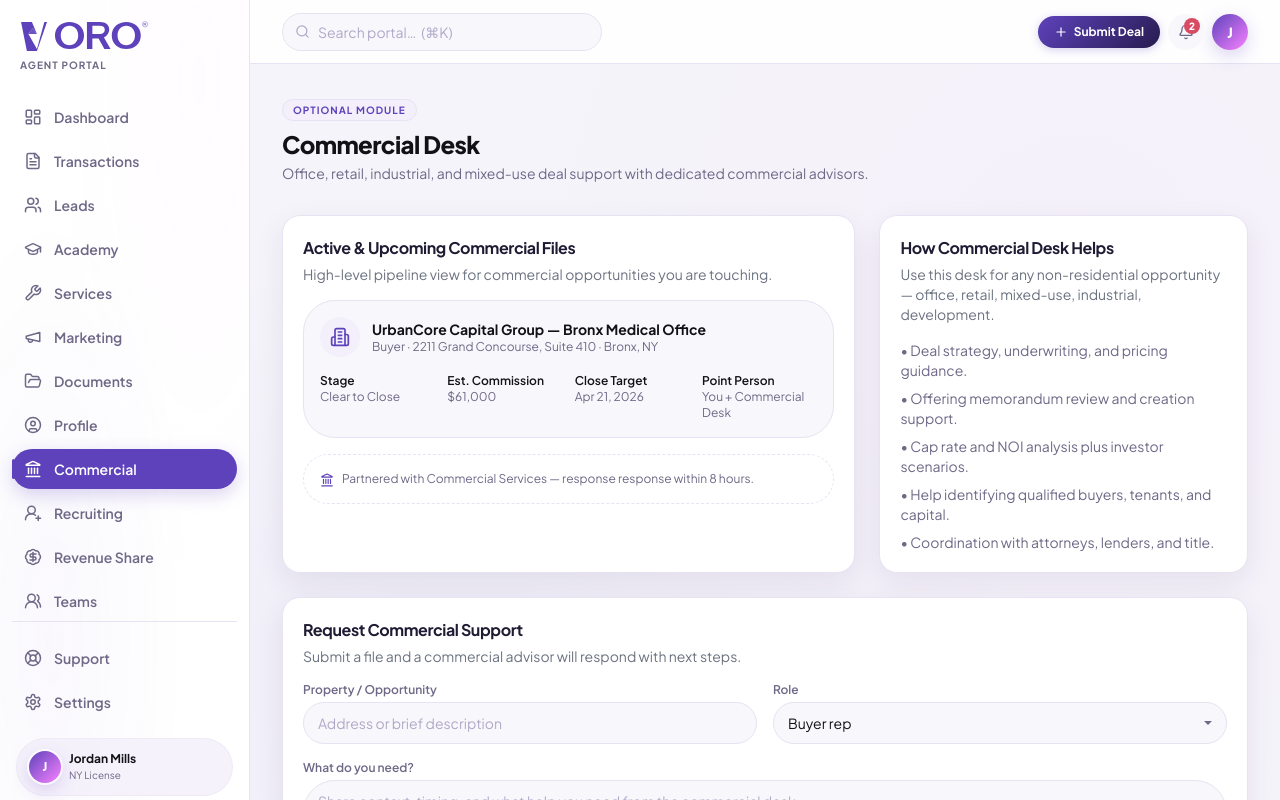
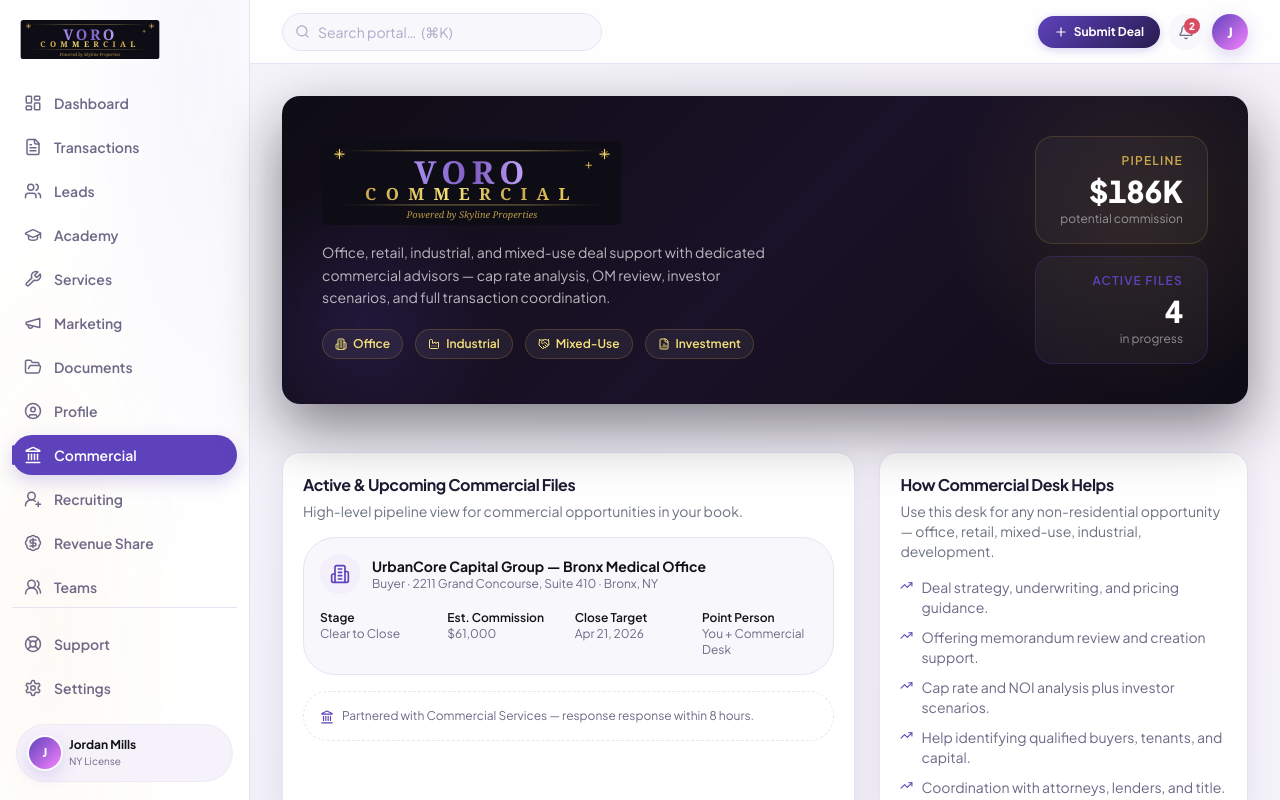
Before and after one commit to rubbik26-commits/VORO, a Next.js app: page /commercial in a window 1280 px wide. Shown: the top 800 px of the page. Built offline with nearby package versions, Linux system fonts and the light colour scheme.

Commit message:
feat: add VoroCommercialLogo + update commercial page hero + sidebar commercial badge

```diff
--- a/app/(portal)/commercial/page.tsx
+++ b/app/(portal)/commercial/page.tsx
@@ -3,11 +3,19 @@ import { useEffect, useMemo, useState } from "react";
 import Card from "@/components/ui/Card";
 import PageHeader from "@/components/ui/PageHeader";
 import AnimatedNumber from "@/components/ui/AnimatedNumber";
+import VoroCommercialLogo from "@/components/ui/VoroCommercialLogo";
 import { getServices, createCommercialRequest } from "@/lib/api";
 import { track } from "@/lib/analytics";
 import type { Service } from "@/lib/types";
 import { useToast } from "@/components/ui/Toast";
-import { Building2, Landmark, BriefcaseBusiness } from "lucide-react";
+import { Building2, Landmark, BriefcaseBusiness, TrendingUp, FileBarChart2, Handshake, Factory } from "lucide-react";
+
+const DEAL_TYPES = [
+  { icon: Building2,     label: "Office" },
+  { icon: Factory,       label: "Industrial" },
+  { icon: Handshake,     label: "Mixed-Use" },
+  { icon: FileBarChart2, label: "Investment" },
+];
 
 export default function CommercialPage() {
   const { toast } = useToast();
@@ -25,7 +33,10 @@ export default function CommercialPage() {
       .catch(() => toast("Could not load services. Try refreshing.", "error"));
   }, []);
 
-  const commercialServices = useMemo(() => allServices.filter((s) => s.category === "Commercial"), [allServices]);
+  const commercialServices = useMemo(
+    () => allServices.filter((s) => s.category === "Commercial"),
+    [allServices]
+  );
 
   const handleSubmit = async (e: React.FormEvent<HTMLFormElement>) => {
     e.preventDefault();
@@ -52,16 +63,84 @@ export default function CommercialPage() {
 
   return (
     <>
-      <PageHeader
-        title="Commercial Desk"
-        eyebrow="Optional Module"
-        description="Office, retail, industrial, and mixed-use deal support with dedicated commercial advisors."
-      />
+      {/* ── Hero Banner ──────────────────────────────────────────── */}
+      <div
+        className="relative rounded-2xl overflow-hidden mb-6 p-6 md:p-10 flex flex-col md:flex-row items-center gap-6"
+        style={{
+          background: "linear-gradient(135deg, #0e0c14 0%, #1a1228 50%, #0e0c14 100%)",
+          boxShadow: "0 24px 60px rgba(14,12,20,0.5)",
+        }}
+      >
+        {/* Gold radial glow */}
+        <div
+          className="absolute -top-20 -right-20 w-96 h-96 rounded-full pointer-events-none"
+          style={{
+            background:
+              "radial-gradient(ellipse, rgba(197,160,60,0.12) 0%, transparent 70%)",
+          }}
+        />
+        {/* Purple radial glow */}
+        <div
+          className="absolute -bottom-16 -left-16 w-72 h-72 rounded-full pointer-events-none"
+          style={{
+            background:
+              "radial-gradient(ellipse, rgba(94,66,188,0.18) 0%, transparent 70%)",
+          }}
+        />
+        <div className="relative z-10 flex flex-col items-center md:items-start gap-4">
+          <VoroCommercialLogo width={300} />
+          <p className="text-sm text-white/70 max-w-md leading-relaxed text-center md:text-left">
+            Office, retail, industrial, and mixed-use deal support with dedicated
+            commercial advisors — cap rate analysis, OM review, investor scenarios,
+            and full transaction coordination.
+          </p>
+          <div className="flex flex-wrap gap-3 mt-1">
+            {DEAL_TYPES.map(({ icon: Icon, label }) => (
+              <div
+                key={label}
+                className="flex items-center gap-1.5 px-3 py-1.5 rounded-full text-xs font-semibold"
+                style={{
+                  background: "rgba(255,255,255,0.06)",
+                  border: "1px solid rgba(197,160,60,0.25)",
+                  color: "#f5e27a",
+                }}
+              >
+                <Icon size={12} />
+                {label}
+              </div>
+            ))}
+          </div>
+        </div>
+        <div className="relative z-10 flex flex-col gap-3 text-center md:text-right ml-auto shrink-0">
+          <div
+            className="rounded-2xl px-6 py-4"
+            style={{ background: "rgba(255,255,255,0.04)", border: "1px solid rgba(197,160,60,0.2)" }}
+          >
+            <div className="text-xs font-semibold uppercase tracking-widest" style={{ color: "#c9a84c" }}>
+              Pipeline
+            </div>
+            <div className="text-3xl font-black text-white tabular-nums mt-1">$186K</div>
+            <div className="text-xs text-white/50 mt-0.5">potential commission</div>
+          </div>
+          <div
+            className="rounded-2xl px-6 py-4"
+            style={{ background: "rgba(255,255,255,0.04)", border: "1px solid rgba(94,66,188,0.25)" }}
+          >
+            <div className="text-xs font-semibold uppercase tracking-widest text-voro-purple mt-0">
+              Active Files
+            </div>
+            <div className="text-3xl font-black text-white tabular-nums mt-1">4</div>
+            <div className="text-xs text-white/50 mt-0.5">in progress</div>
+          </div>
+        </div>
+      </div>
+
+      {/* ── Pipeline + How It Helps ───────────────────────────────── */}
       <div className="grid grid-cols-1 xl:grid-cols-[1.4fr_0.9fr] gap-6">
         <Card>
           <div className="section-title mb-1">Active &amp; Upcoming Commercial Files</div>
           <div className="section-body mb-4">
-            High-level pipeline view for commercial opportunities you are touching.
+            High-level pipeline view for commercial opportunities in your book.
           </div>
           <div className="rounded-xl border border-voro-muted-border p-4 flex flex-col gap-3 bg-voro-ghost">
             <div className="flex items-center gap-3">
@@ -78,47 +157,54 @@ export default function CommercialPage() {
               </div>
             </div>
             <div className="grid grid-cols-2 md:grid-cols-4 gap-3 text-xs text-voro-text-muted mt-1">
-              <div>
-                <div className="font-semibold text-voro-jet">Stage</div>
-                <div>Clear to Close</div>
-              </div>
-              <div>
-                <div className="font-semibold text-voro-jet">Est. Commission</div>
-                <div>$61,000</div>
-              </div>
-              <div>
-                <div className="font-semibold text-voro-jet">Close Target</div>
-                <div>Apr 21, 2026</div>
-              </div>
-              <div>
-                <div className="font-semibold text-voro-jet">Point Person</div>
-                <div>You + Commercial Desk</div>
-              </div>
+              {[
+                { label: "Stage",           value: "Clear to Close" },
+                { label: "Est. Commission",  value: "$61,000" },
+                { label: "Close Target",     value: "Apr 21, 2026" },
+                { label: "Point Person",     value: "You + Commercial Desk" },
+              ].map((s) => (
+                <div key={s.label}>
+                  <div className="font-semibold text-voro-jet">{s.label}</div>
+                  <div>{s.value}</div>
+                </div>
+              ))}
             </div>
           </div>
           {commercialServices.length > 0 && (
             <div className="mt-4 rounded-xl border border-dashed border-voro-muted-border p-4 text-xs text-voro-text-muted flex items-start gap-2">
               <Landmark size={14} className="text-voro-purple mt-0.5" />
               <span>
-                Partnered with {commercialServices[0].title} &mdash; response {commercialServices[0].eta.toLowerCase()}.
+                Partnered with {commercialServices[0].title} — response{" "}
+                {commercialServices[0].eta.toLowerCase()}.
               </span>
             </div>
           )}
         </Card>
+
         <Card>
           <div className="section-title mb-1">How Commercial Desk Helps</div>
           <div className="section-body mb-4">
-            Use this desk for any non-residential opportunity &mdash; office, retail, mixed-use, industrial, development.
+            Use this desk for any non-residential opportunity — office, retail,
+            mixed-use, industrial, development.
           </div>
-          <ul className="text-sm text-voro-text-muted flex flex-col gap-2">
-            <li>• Deal strategy, underwriting, and pricing guidance.</li>
-            <li>• Offering memorandum review and creation support.</li>
-            <li>• Cap rate and NOI analysis plus investor scenarios.</li>
-            <li>• Help identifying qualified buyers, tenants, and capital.</li>
-            <li>• Coordination with attorneys, lenders, and title.</li>
+          <ul className="text-sm text-voro-text-muted flex flex-col gap-2.5">
+            {[
+              "Deal strategy, underwriting, and pricing guidance.",
+              "Offering memorandum review and creation support.",
+              "Cap rate and NOI analysis plus investor scenarios.",
+              "Help identifying qualified buyers, tenants, and capital.",
+              "Coordination with attorneys, lenders, and title.",
+            ].map((item) => (
+              <li key={item} className="flex items-start gap-2">
+                <TrendingUp size={13} className="text-voro-purple mt-0.5 shrink-0" />
+                {item}
+              </li>
+            ))}
           </ul>
         </Card>
       </div>
+
+      {/* ── Request Form ─────────────────────────────────────────── */}
       <Card>
         <div className="section-title mb-1">Request Commercial Support</div>
         <div className="section-body mb-4">
@@ -193,15 +279,19 @@ export default function CommercialPage() {
           </div>
         </form>
       </Card>
+
+      {/* ── Pipeline Snapshot ────────────────────────────────────── */}
       <Card>
         <div className="section-title mb-1">Pipeline Snapshot</div>
-        <div className="section-body mb-4">Quick view of commercial activity across your book of business.</div>
+        <div className="section-body mb-4">
+          Quick view of commercial activity across your book of business.
+        </div>
         <div className="grid grid-cols-2 md:grid-cols-4 gap-4 text-xs">
           {[
-            { label: "Active commercial files", value: "4" },
+            { label: "Active commercial files",   value: "4" },
             { label: "Total potential commission", value: "$186,000" },
-            { label: "Under LOI", value: "2" },
-            { label: "Closed last 12 months", value: "3" },
+            { label: "Under LOI",                  value: "2" },
+            { label: "Closed last 12 months",      value: "3" },
           ].map((s, i) => (
             <Card key={s.label} variant="stat" className={`flex flex-col gap-1 animate-fade-in stagger-${i + 1}`}>
               <div className="text-voro-text-muted">{s.label}</div>
--- a/components/layout/Sidebar.tsx
+++ b/components/layout/Sidebar.tsx
@@ -2,6 +2,7 @@
 import Link from "next/link";
 import { usePathname } from "next/navigation";
 import VoroLogo from "@/components/ui/VoroLogo";
+import VoroCommercialLogo from "@/components/ui/VoroCommercialLogo";
 import { getCurrentAgent } from "@/lib/auth";
 import {
   LayoutDashboard,
@@ -48,6 +49,7 @@ export default function Sidebar() {
   const pathname = usePathname();
   const [open, setOpen] = useState(false);
   const agent = getCurrentAgent();
+  const isCommercial = pathname.startsWith("/commercial");
 
   const NavLink = ({
     href,
@@ -71,7 +73,6 @@ export default function Sidebar() {
         }
         aria-current={active ? "page" : undefined}
       >
-        {/* Sliding active indicator bar */}
         <span
           className={`absolute left-0 top-1/2 -translate-y-1/2 w-[3px] rounded-full bg-voro-purple transition-all duration-300 ${
             active ? "h-5 opacity-100" : "h-0 opacity-0 group-hover:h-3 group-hover:opacity-40"
@@ -85,21 +86,27 @@ export default function Sidebar() {
 
   const SidebarContent = ({ showClose = false }: { showClose?: boolean }) => (
     <div className="flex flex-col h-full py-5 px-3 relative">
-      {/* Gradient mesh background */}
       <div
         className="absolute inset-0 pointer-events-none opacity-60"
         style={{
-          backgroundImage:
-            "radial-gradient(ellipse at 20% 80%, rgba(94,66,188,0.06) 0%, transparent 50%), radial-gradient(ellipse at 80% 10%, rgba(249,130,255,0.04) 0%, transparent 50%)",
+          backgroundImage: isCommercial
+            ? "radial-gradient(ellipse at 20% 80%, rgba(197,160,60,0.08) 0%, transparent 50%), radial-gradient(ellipse at 80% 10%, rgba(94,66,188,0.08) 0%, transparent 50%)"
+            : "radial-gradient(ellipse at 20% 80%, rgba(94,66,188,0.06) 0%, transparent 50%), radial-gradient(ellipse at 80% 10%, rgba(249,130,255,0.04) 0%, transparent 50%)",
         }}
       />
       <div className="relative z-10 flex flex-col h-full">
         <div className="flex items-start justify-between gap-2 px-2 mb-6">
           <div className="flex flex-col gap-1">
-            <VoroLogo width={130} />
-            <div className="text-[10px] font-bold uppercase tracking-widest text-voro-text-muted mt-0.5">
-              Agent Portal
-            </div>
+            {isCommercial ? (
+              <VoroCommercialLogo width={140} />
+            ) : (
+              <>
+                <VoroLogo width={130} />
+                <div className="text-[10px] font-bold uppercase tracking-widest text-voro-text-muted mt-0.5">
+                  Agent Portal
+                </div>
+              </>
+            )}
           </div>
           {showClose && (
             <button
@@ -146,7 +153,6 @@ export default function Sidebar() {
       <aside className="hidden lg:flex flex-col w-[230px] xl:w-[250px] border-r border-voro-muted-border bg-white shrink-0 sticky top-0 h-screen overflow-y-auto">
         <SidebarContent />
       </aside>
-      {/* Hamburger button — only visible when drawer is closed */}
       {!open && (
         <button
           type="button"
--- /dev/null
+++ b/components/ui/VoroCommercialLogo.tsx
@@ -0,0 +1,119 @@
+/**
+ * VORO Commercial — Powered by Skyline Properties
+ * SVG logo matching the brand asset: purple VORO wordmark,
+ * gold COMMERCIAL, gold sparkle accents, dark background strip,
+ * italic serif "Powered by Skyline Properties" subtitle.
+ */
+export default function VoroCommercialLogo({
+  width = 320,
+  className = "",
+}: {
+  width?: number;
+  className?: string;
+}) {
+  const h = Math.round(width * 0.28);
+  return (
+    <svg
+      width={width}
+      height={h}
+      viewBox="0 0 320 90"
+      fill="none"
+      xmlns="http://www.w3.org/2000/svg"
+      aria-label="VORO Commercial — Powered by Skyline Properties"
+      className={className}
+      role="img"
+    >
+      {/* Dark background */}
+      <rect width="320" height="90" rx="6" fill="#0e0c14" />
+
+      {/* Gold horizontal rule top */}
+      <rect x="20" y="10" width="280" height="1" fill="url(#goldLine)" opacity="0.6" />
+
+      {/* Sparkles — gold star glints */}
+      {/* top-left */}
+      <g transform="translate(18,14)">
+        <line x1="0" y1="-5" x2="0" y2="5" stroke="#f5d060" strokeWidth="1.2" strokeLinecap="round" />
+        <line x1="-5" y1="0" x2="5" y2="0" stroke="#f5d060" strokeWidth="1.2" strokeLinecap="round" />
+        <line x1="-3" y1="-3" x2="3" y2="3" stroke="#f5d060" strokeWidth="0.7" strokeLinecap="round" />
+        <line x1="3" y1="-3" x2="-3" y2="3" stroke="#f5d060" strokeWidth="0.7" strokeLinecap="round" />
+      </g>
+      {/* top-right */}
+      <g transform="translate(302,14)">
+        <line x1="0" y1="-5" x2="0" y2="5" stroke="#f5d060" strokeWidth="1.2" strokeLinecap="round" />
+        <line x1="-5" y1="0" x2="5" y2="0" stroke="#f5d060" strokeWidth="1.2" strokeLinecap="round" />
+        <line x1="-3" y1="-3" x2="3" y2="3" stroke="#f5d060" strokeWidth="0.7" strokeLinecap="round" />
+        <line x1="3" y1="-3" x2="-3" y2="3" stroke="#f5d060" strokeWidth="0.7" strokeLinecap="round" />
+      </g>
+      {/* small sparkle mid-right */}
+      <g transform="translate(285,26)">
+        <line x1="0" y1="-3" x2="0" y2="3" stroke="#f5d060" strokeWidth="0.9" strokeLinecap="round" />
+        <line x1="-3" y1="0" x2="3" y2="0" stroke="#f5d060" strokeWidth="0.9" strokeLinecap="round" />
+      </g>
+
+      {/* VORO — purple gradient wordmark */}
+      <text
+        x="160"
+        y="46"
+        textAnchor="middle"
+        fontFamily="Georgia, 'Times New Roman', serif"
+        fontWeight="900"
+        fontSize="34"
+        letterSpacing="6"
+        fill="url(#purpleGrad)"
+      >
+        VORO
+      </text>
+
+      {/* COMMERCIAL — gold gradient */}
+      <text
+        x="160"
+        y="63"
+        textAnchor="middle"
+        fontFamily="Georgia, 'Times New Roman', serif"
+        fontWeight="700"
+        fontSize="18"
+        letterSpacing="10"
+        fill="url(#goldGrad)"
+      >
+        COMMERCIAL
+      </text>
+
+      {/* Gold horizontal rule bottom */}
+      <rect x="20" y="68" width="280" height="1" fill="url(#goldLine)" opacity="0.5" />
+
+      {/* Powered by Skyline Properties — italic serif */}
+      <text
+        x="160"
+        y="82"
+        textAnchor="middle"
+        fontFamily="Georgia, 'Times New Roman', serif"
+        fontStyle="italic"
+        fontSize="10"
+        fill="#c9a84c"
+        opacity="0.9"
+      >
+        Powered by Skyline Properties
+      </text>
+
+      <defs>
+        <linearGradient id="purpleGrad" x1="0" y1="0" x2="1" y2="0">
+          <stop offset="0%" stopColor="#a78cef" />
+          <stop offset="50%" stopColor="#7c5cbf" />
+          <stop offset="100%" stopColor="#c4a8ff" />
+        </linearGradient>
+        <linearGradient id="goldGrad" x1="0" y1="0" x2="1" y2="0">
+          <stop offset="0%" stopColor="#c9a84c" />
+          <stop offset="40%" stopColor="#f5e27a" />
+          <stop offset="70%" stopColor="#c9a84c" />
+          <stop offset="100%" stopColor="#f0d060" />
+        </linearGradient>
+        <linearGradient id="goldLine" x1="0" y1="0" x2="1" y2="0">
+          <stop offset="0%" stopColor="#c9a84c" stopOpacity="0" />
+          <stop offset="30%" stopColor="#f5e27a" stopOpacity="1" />
+          <stop offset="70%" stopColor="#f5e27a" stopOpacity="1" />
+          <stop offset="100%" stopColor="#c9a84c" stopOpacity="0" />
+        </linearGradient>
+      </defs>
+    </svg>
+  );
+}
```
